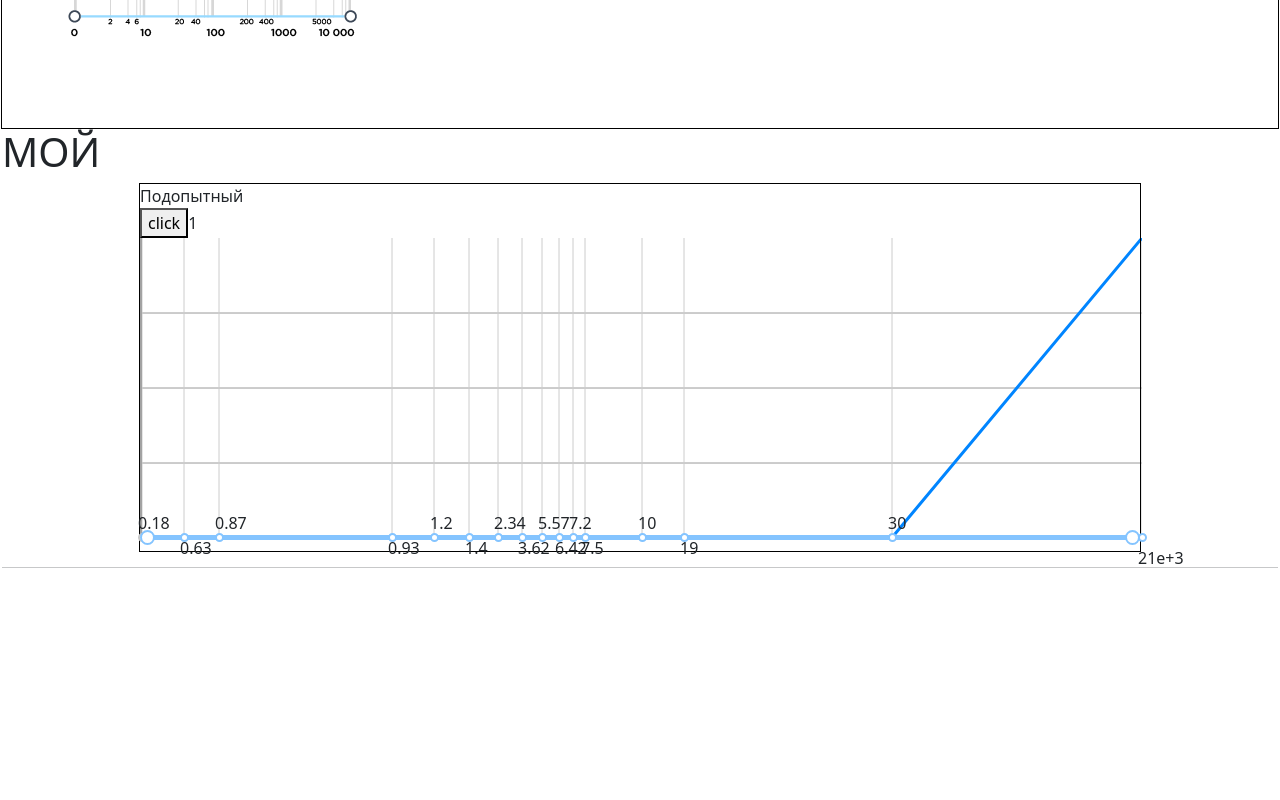
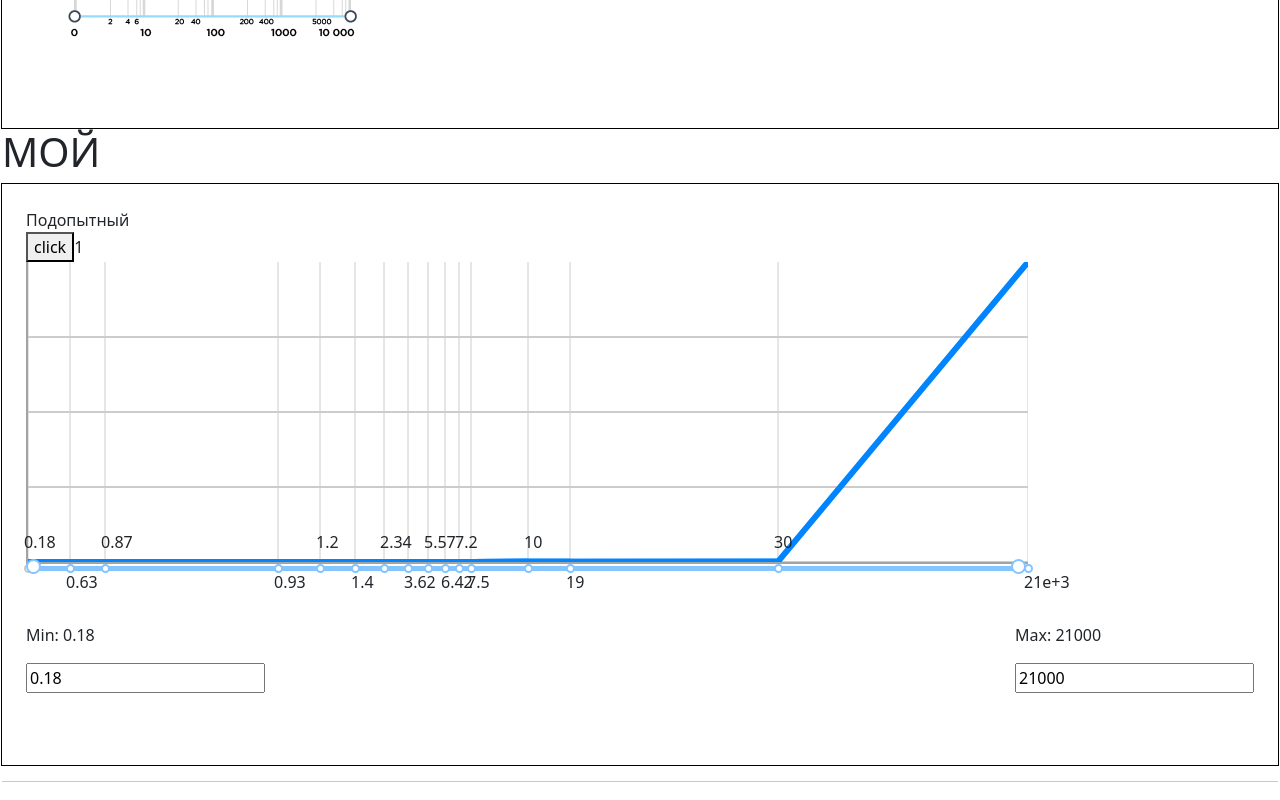
Before and after one commit to picus23/any-web-components, a Next.js app: page /slider in a window 1280 px wide. Shown: the part 376-1176 px from the top of the page. Before the commit the page ends 962 px from the top, so only its background shows below. Built offline with nearby package versions, Linux system fonts and the light colour scheme.

Commit message:
поправил полоску

```diff
--- a/components/slider/Canvas.tsx
+++ b/components/slider/Canvas.tsx
@@ -21,7 +21,6 @@ const Canvas: FC<CanvasProps> = ({ width, height, valuesCv, tickCount = 4, value
         chart.canvas.height = height;
         var cw = chart.canvas.width;
         var ch = chart.canvas.height;
-
 
         // Расстояние для горизонтальных полос
         let h = [];
@@ -77,9 +76,9 @@ const Canvas: FC<CanvasProps> = ({ width, height, valuesCv, tickCount = 4, value
                 verticalLine!.appendChild(breakpoint);
                 breakpointsStyles(breakpoint)
                 if (i % 2 === 0) { // Чётный индекс [i] == 0,2,4 ...
-                    xAxisValue.style.top = '-35px';
+                    xAxisValue.style.top = '-40px';
                 } else { // Нечётный индекс [i] == 1,3,5 ...
-                    xAxisValue.style.top = '-10px';
+                    xAxisValue.style.top = '0px';
                 }
             }
             xAxisValue.classList.add('prev-canvas-values');
@@ -101,9 +100,6 @@ const Canvas: FC<CanvasProps> = ({ width, height, valuesCv, tickCount = 4, value
         for (let i = 0; i < xAxisValues!.length; i++) {
             percent[i] = xAxisValues![i] / maxValue * 100;
         }
-
-        // Отрисовка линии на графике
-        var chrt = document.getElementById("chart");
 
         // Отрисовка вертикальных линий
         function gridV() {
@@ -129,16 +125,16 @@ const Canvas: FC<CanvasProps> = ({ width, height, valuesCv, tickCount = 4, value
         gridH();
         gridV();
 
+        // Отрисовка линии на графике
         var chrt = document.getElementById("chart");
         chart.moveTo(0, chrt);
         chart.beginPath();
         chart.strokeStyle = '#0085FF';
-        chart.lineWidth = 3;
+        chart.lineWidth = 6;
         for (var i = 0; i < valuesFromSlider.length; i++) {
             chart.lineTo(valuesFromSlider[i], ch - (percent[i] / 100 * ch));
             chart.stroke();
         }
-
     }
 
     useEffect(() => {
@@ -151,13 +147,14 @@ const Canvas: FC<CanvasProps> = ({ width, height, valuesCv, tickCount = 4, value
         const context = canvas.getContext('2d')
         draw(context)
     }, [draw])
+
     return <>
         <div id="chart-wrapper">
             <div id="yAxisValues"></div>
             <canvas id="chart"
                 ref={canvasRef}
                 width={width} />
-            <div id={'xAxisValue'} />
+            <div id='xAxisValue' />
         </div>
 
     </>
--- a/components/slider/ExpoSlider.tsx
+++ b/components/slider/ExpoSlider.tsx
@@ -1,8 +1,9 @@
 import { FC, ReactNode, use, useEffect, useState } from "react";
 import Canvas from "./Canvas";
+import ValueInput from "./ValueInput";
 
 interface ExpoSliderProps {
-    data_array: [],
+    data: [],
     dataToWrapper?: (data: any) => void,
     widthCanvas: number,
     heightCanvas: number,
@@ -17,8 +18,8 @@ interface iChangeKeysEmpty {
     [key: string]: string,
 }
 
-const ExpoSlider: FC<ExpoSliderProps> = ({ data_array, minPropValue, maxPropValue, widthCanvas, heightCanvas}) => {
-    const valuesCv = data_array.flat(Infinity);
+const ExpoSlider: FC<ExpoSliderProps> = ({ data, minPropValue, maxPropValue, widthCanvas, heightCanvas }) => {
+    const valuesCv = data.flat(Infinity);
     valuesCv.sort((a, b) => a - b);
 
     let minValue = minPropValue ?? Math.min(...valuesCv);
@@ -26,7 +27,10 @@ const ExpoSlider: FC<ExpoSliderProps> = ({ data_array, minPropValue, maxPropValu
 
     let [minDisplayValue, setMinDisplayValue] = useState(minValue);
     let [maxDisplayValue, setMaxDisplayValue] = useState(maxValue);
-    console.log({maxValue,maxDisplayValue});
+    useEffect(() => {
+        setMaxDisplayValue(maxValue);
+        setMinDisplayValue(minValue);
+    }, [maxValue, minValue])
 
     const handleMinValueChange = (event: any) => {
         setMinDisplayValue(event.target.value)
@@ -80,7 +84,7 @@ const ExpoSlider: FC<ExpoSliderProps> = ({ data_array, minPropValue, maxPropValu
     }
 
 
-    // Здесь высчитывается расстояние для breakpoint (круглешки) на графике
+    // Здесь высчитывается расстояние между значениями (breakpoint (круглешки),числа, текст и т.д.) на графике
     let changeKeys: iChangeKeys = {};
     let changeKeysEmpty: iChangeKeysEmpty = {};
     let rank: number[] = [];
@@ -127,7 +131,6 @@ const ExpoSlider: FC<ExpoSliderProps> = ({ data_array, minPropValue, maxPropValu
     // Здесь логика движения пальцев у слайдера и закрашивание breakpoints
     useEffect(() => {
         const progress = document.querySelector('.sliderr .progres') as HTMLElement;
-        console.log(progress)
         const breakpoints = document.querySelectorAll<HTMLElement>('.breakpoint');
         breakpoints.forEach(el => {
             let leftValue = +el.style.left.slice(0, el.style.left.length - 2); // Убирает из строки px
@@ -138,6 +141,7 @@ const ExpoSlider: FC<ExpoSliderProps> = ({ data_array, minPropValue, maxPropValu
                 el.classList.remove('breakpoint-active')
             }
         })
+        // Закрашивание синей полосы
         if (maxValue < 0) {
             progress.style.left = Math.abs((minDisplayValue / maxValue) * 100) + '%';
             progress.style.right = Math.abs(100 - ((maxDisplayValue / maxValue) * 100)) + '%';
@@ -149,10 +153,30 @@ const ExpoSlider: FC<ExpoSliderProps> = ({ data_array, minPropValue, maxPropValu
             progress.style.left = (minDisplayValue / maxValue) * 100 + '%';
             progress.style.right = 100 - ((maxDisplayValue / maxValue) * 100) + '%';
         }
+    })
 
-        let fromKey = 0
-        let toKey = 0
+    // Здесь считаются корректные значения ползунка (которые отображаются)
+    let fromKey = 0;
+    let toKey = 0;
+    let fromKeyMax = 0;
+    let toKeyMax = 0;
     let currentPosition = Math.floor(minDisplayValue / maxValue * widthCanvas);
+    let currentPositionMax = Math.ceil(maxDisplayValue / maxValue * widthCanvas);
+    let reverseValuesFromSlider: number[] = [];
+    let reverseValuesCv: number[] = [];
+    let k = 0;
+    // Переворачивание массивов для расчитывания Max
+    for (let i = valuesFromSlider.length - 1; i >= 0; i--) {
+        reverseValuesFromSlider[k] = valuesFromSlider[i];
+        k++;
+    }
+    k = 0;
+    for (let i = valuesCv.length - 1; i >= 0; i--) {
+        reverseValuesCv[k] = valuesCv[i];
+        k++;
+    }
+    // Конец переворачивания
+
     for (let key in valuesFromSlider) {
         if (currentPosition < valuesFromSlider[key]) {
             fromKey = Number(key) - 1
@@ -160,6 +184,16 @@ const ExpoSlider: FC<ExpoSliderProps> = ({ data_array, minPropValue, maxPropValu
             break;
         }
     }
+
+    for (let key in reverseValuesFromSlider) {
+        if (currentPositionMax > reverseValuesFromSlider[key]) {
+            fromKeyMax = Number(key)
+            toKeyMax = Number(key) - 1
+            break;
+        }
+    }
+
+    // MIN
     const pixFrom = valuesFromSlider[fromKey];
     const pixTo = valuesFromSlider[toKey];
 
@@ -169,15 +203,25 @@ const ExpoSlider: FC<ExpoSliderProps> = ({ data_array, minPropValue, maxPropValu
     let differencePix = pixTo - pixFrom;
     let differenceCurrentPix = currentPosition - pixFrom
 
-        let currentValue = (valTo - valFrom) * (differenceCurrentPix / differencePix) + valFrom;
+    var currentValueMin = (valTo - valFrom) * (differenceCurrentPix / differencePix) + valFrom;
 
-        console.log({ valFrom, valTo, pixFrom, currentPosition, pixTo, currentValue })
-    })
+    // MAX
+    const pixToMax = reverseValuesFromSlider[fromKeyMax];
+    const pixFromMax = reverseValuesFromSlider[toKeyMax];
+
+    const valFromMax = reverseValuesCv[fromKeyMax];
+    const valToMax = reverseValuesCv[toKeyMax];
+
+    let differencePixMax = pixFromMax - pixToMax;
+    let differenceCurrentPixMax = currentPositionMax - pixToMax
+
+    var currentValueMax = (valToMax - valFromMax) * (differenceCurrentPixMax / differencePixMax) + valFromMax;
 
 
-
-    console.log('Дроблённый массив на разряды', rankValueCv);
-    console.log('Change Keys', changeKeys);
+    // console.log({ valFrom, valTo, pixFrom, currentPosition, pixTo, currentValueMin })  // Поднять выше
+    // console.log({ valFromMax, valToMax, pixFromMax, currentPositionMax, pixToMax, currentValueMax, fromKeyMax, toKeyMax })  // Поднять выше
+    // console.log('Дроблённый массив на разряды', rankValueCv);
+    // console.log('Change Keys', changeKeys);
 
     return <>
         <Canvas
@@ -188,36 +232,24 @@ const ExpoSlider: FC<ExpoSliderProps> = ({ data_array, minPropValue, maxPropValu
             rank={rank}
         />
 
-        {/* Заполнение цветной полосы (СТИЛИ) задаётся в style.scss -> .progres left | right */}
         <div style={{ width: widthCanvas }} className="sliderr">
-            <div className={'progres progres'}></div>
+            <div className='progres'></div> {/* // Заполнение цветной полосы (СТИЛИ) задаётся в style.scss -> .progres left | right */}
         </div>
         <div style={{ width: widthCanvas }} className="range-input">
             <input style={{ width: widthCanvas }} type="range" className="range-min cs" min={minValue} max={maxValue} value={minDisplayValue} onChange={handleMinValueChange} />
             <input style={{ width: widthCanvas }} type="range" className="range-max cs" min={minValue} max={maxValue} value={maxDisplayValue} onChange={handleMaxValueChange} />
         </div>
 
-        {/* <div className="d-flex justify-content-between my-5">
+        <div className="d-flex justify-content-between my-5">
             <div>
-                <p>Min: {minDisplayValue}</p>
+                <p>Min: {Math.trunc(currentValueMin * 100) / 100}</p>
                 <input type="number" onChange={handleMinValueChange} value={minDisplayValue} />
             </div>
             <div>
-                <p>Max: {maxDisplayValue}</p>
+                <p>Max: {Math.trunc(currentValueMax * 100) / 100}</p>
                 <input type="number" onChange={handleMaxValueChange} value={maxDisplayValue} />
             </div>
-        </div> */}
-
-        {/* <div className="d-flex justify-content-between mt-5">
-            <ValueInput
-                value={minDisplayValue}
-                unit={'cv'}
-            />
-            <ValueInput
-                value={maxDisplayValue}
-                unit={'cv'}
-            />
-        </div> */}
+        </div>
 
     </>
 }
--- a/pages/slider/index.tsx
+++ b/pages/slider/index.tsx
@@ -12,7 +12,7 @@ import { useState } from "react";
 // const values = [1, 2, [3, 4, [5, 6, [7, 8, [9, 10]]]]];
 const arr1 = [1, 2, 3];
 const arr2 = [4, [5, 6]];
-const arr3 = [7, [8, [9]]];
+const arr3 = [7, [8, [9,10]]];
 // const values = [-120,-90,-75,-30,-12,-1,3, 6, 8, 10, 12, 15, 20, 25, 32, 40, 50, 65, 80];
 const values = [0.18, 0.63, 0.87, 0.93, 1.2, 1.4, 2.34, 3.62, 5.57, 6.42, 7.2, 7.5, 10, 19, 30, 21000];
 // const values = [2, 4, 6, 10, 20, 40, 100, 200, 300, 400, 500, 1000, 10000];
@@ -37,7 +37,7 @@ export default function () {
 
 
         <h1>МОЙ</h1>
-        <div className="container-xxl p-0" style={{ outline: '1px solid #000', width: '1000px' }}>
+        <div className="container-xxl p-0 p-4" style={{ outline: '1px solid #000' }}>
 
             <div>Подопытный</div>
             <button onClick={() => setCurrent(current+1)}>click</button>
@@ -49,7 +49,7 @@ export default function () {
                     <>
                         1
                         <ExpoSlider
-                            data_array={[values]}
+                            data={[values]}
                             widthCanvas={1000}
                             heightCanvas={300}
                         />
@@ -57,7 +57,7 @@ export default function () {
                     : <>
                         2
                         <ExpoSlider
-                            data_array={[arr1, arr2, arr3]}
+                            data={[arr1, arr2, arr3]}
                             widthCanvas={1000}
                             heightCanvas={300}
                         />
--- a/styles/style.scss
+++ b/styles/style.scss
@@ -168,7 +168,7 @@
   // width: 1000px;
   background: #ddd;
   position: relative;
-  top: -11px;
+  top: -4px;
   cursor: pointer;
 
   &:hover {
@@ -200,7 +200,7 @@
 
   .cs {
     position: absolute;
-    top: -11px;
+    top: -6px;
     height: 5px;
     // width: 1000px;
     background: none;
@@ -254,7 +254,7 @@
 
 .breakpoint {
   position: absolute;
-  top: -13px;
+  top: -6.5px;
   height: 9px;
   width: 9px;
   background: #fff;
```
Also changed, not shown: styles/style.css, 1 other file (tests, documents, lock files or other folders). Lines whose indentation alone changed are shown as unchanged.
